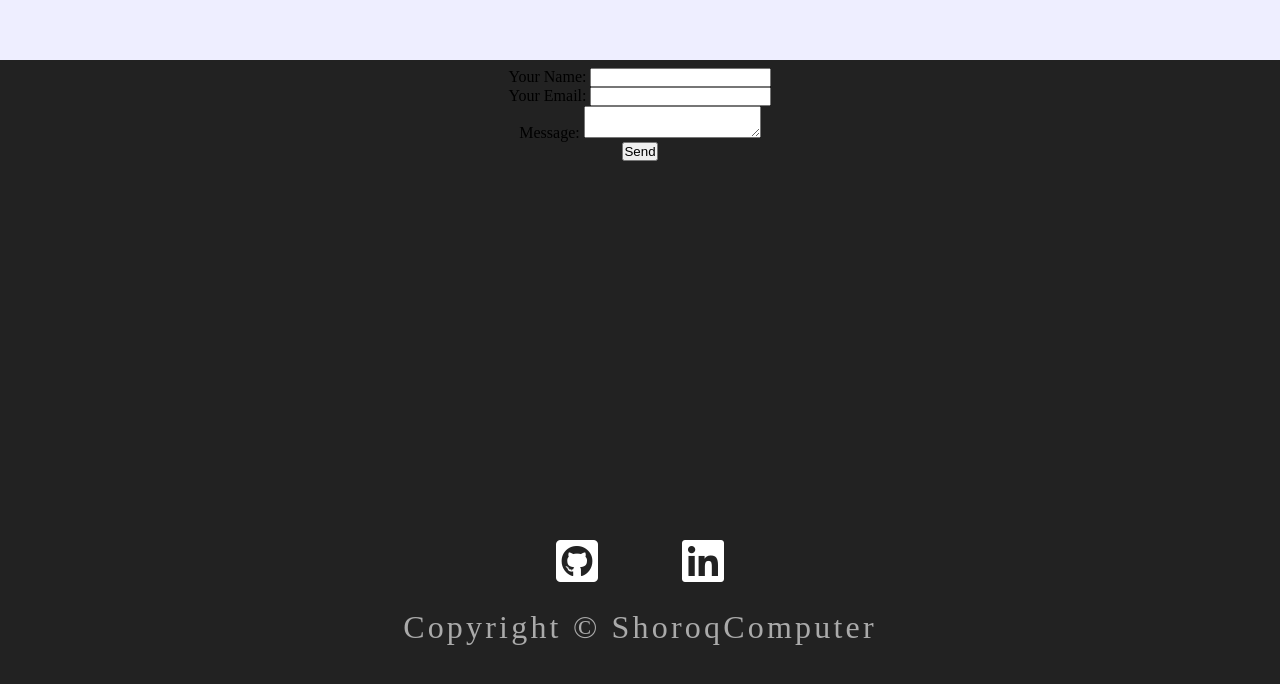
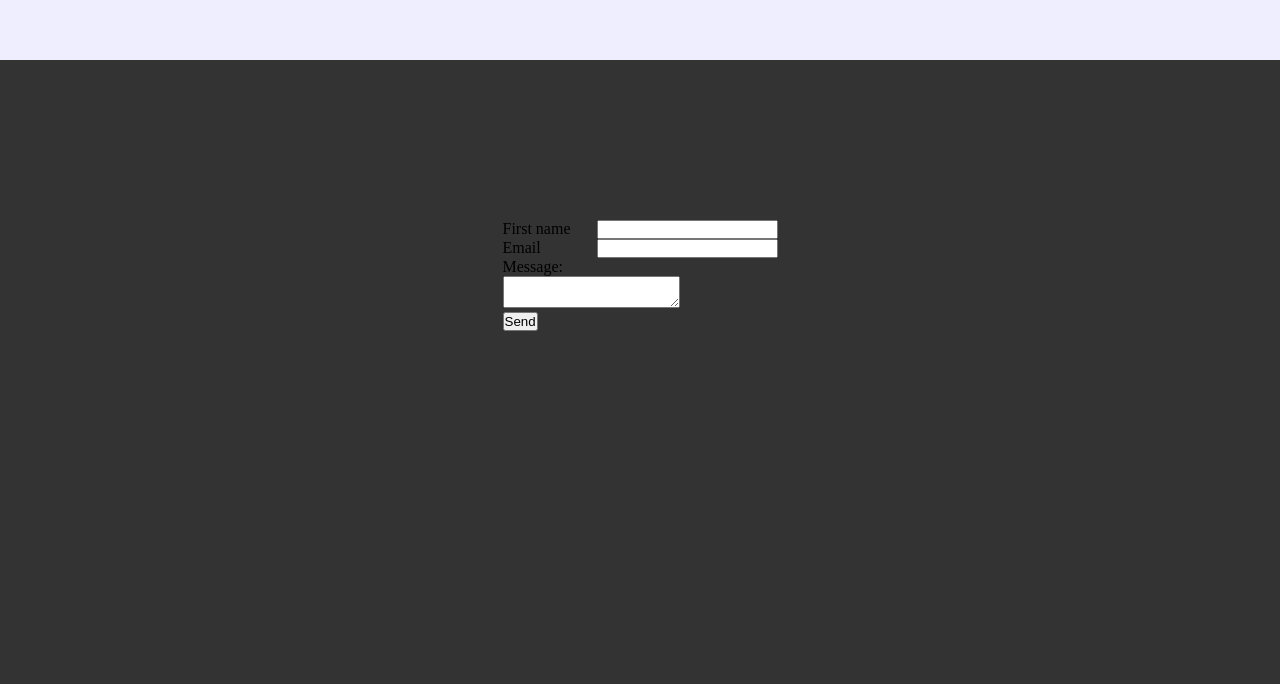
Before and after one commit to RashedAlrashdi/Portfolio, a plain HTML site: page index.html in a window 1280 px wide. Shown: the part 3236-3920 px from the top of the page. Drawn offline with Linux system fonts and the light colour scheme.

Commit message:
new commit

```diff
--- a/css/style.css
+++ b/css/style.css
@@ -299,40 +299,25 @@ background: #222;
 /* End of Section 3 */
 
 
+/* Footer */
+footer .section-4{
+  width: 100%;
+  height: 100vh;
+  padding: 10rem 0;
+  background-color: #333;
+  display: flex;
+  flex-direction: column;
+  align-items: center;
+}
+label {
+  width: 90px;
+  display: inline-block;
+}
+
+/* End of Footer */
 
 
 
-/* Footer */
-.section-4 {
-  width: 100%;
-  height: 100vh;
-  background-color: #222;
-  margin-bottom: 0rem;
-  text-align: center;
-  padding: 0.5rem;
-}
-.social-media-link {
-  margin: 0 2rem;
-  padding: 0.5rem;
-  border-radius: 0.5rem;
-  display: inline-block;
-  margin-top: 23rem;
-}
-
-.social-media-link i {
-  font-size: 3rem;
-  color: #fff;
-}
-
-.copyright {
-  color: #aaa;
-  font-size: 2rem;
-  letter-spacing: 0.2rem;
-  font-weight: 300;
-  text-align: center;
-  margin-top: 1rem;
-}
-/* End of Footer */
 
 @media screen and (max-width:1200px){
   .navings{
--- a/index.html
+++ b/index.html
@@ -20,7 +20,7 @@
                 <li><a href="#section-1">Home</a></li>
                 <li><a href="#section-2">About</a></li>
                 <li><a href="#section-3">Projects</a></li>
-                <li><a href="#section-4">Contact</a></li>
+                <li><a href="#contact">Contact</a></li>
             </ul>
             <div class="sandwich">
                 <div class="line1"></div>
@@ -117,19 +117,22 @@
           <!-- End of Section 3 -->
 
 
-
-
-          <!-- Footer -->
-
-          <footer class="section-4" id="section-4">
+                  <!--you can put this line anywhere in the site-->
+                  <footer id="contact">
+                    <section class="section-4">
+                  <script src="https://www.google.com/recaptcha/api.js" async defer></script>
 
                   <form name="contact" method="POST" data-netlify="true">
                     <p>
-                <label>Your Name: <input type="text" name="name" /></label>
+                      <label for="firstname">First name</label>
+                      <input type="text" name="firstname" id="firstname"/>
                     </p>
                     <p>
-                <label>Your Email: <input type="email" name="email" /></label>
+                      <label for="firstname">Email</label>
+                      <input type="text" name="email" id="email"/>
                     </p>
+
+                    <!--make sure you copy this key as is-->
                     <p>
                       <label>Message: <textarea name="message"></textarea></label>
                     </p>
@@ -138,21 +141,9 @@
                       <button type="submit">Send</button>
                     </p>
                   </form>
-              <a href="https://github.com/RashedAlrashdi" class="social-media-link" target="_blank">
-                <i class="fab fa-github-square"></i>
-              </a>
-              <a href="https://www.linkedin.com/in/rashed-alrashdi-57471019a" class="social-media-link" target="_blank">
-                <i class="fab fa-linkedin"></i>
-              </a>
-              <p class="copyright">
-                Copyright &copy; ShoroqComputer
-              </p>
-
-
-
+                  </section>
                   </footer>
 
-          <!-- End of Footer -->
           <script src="js/script.js"></script>
 
 </body>
```
Lines whose indentation alone changed are shown as unchanged.
